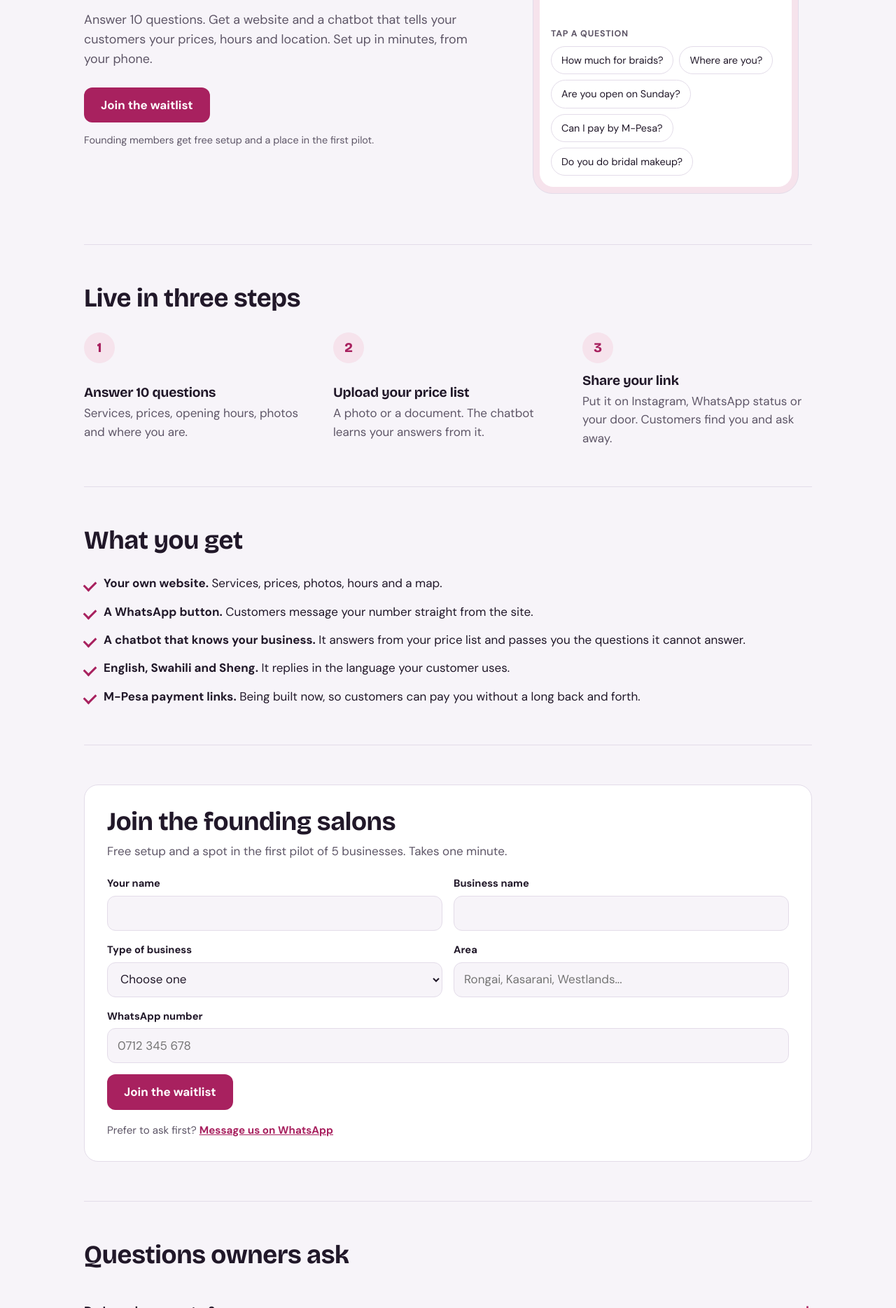
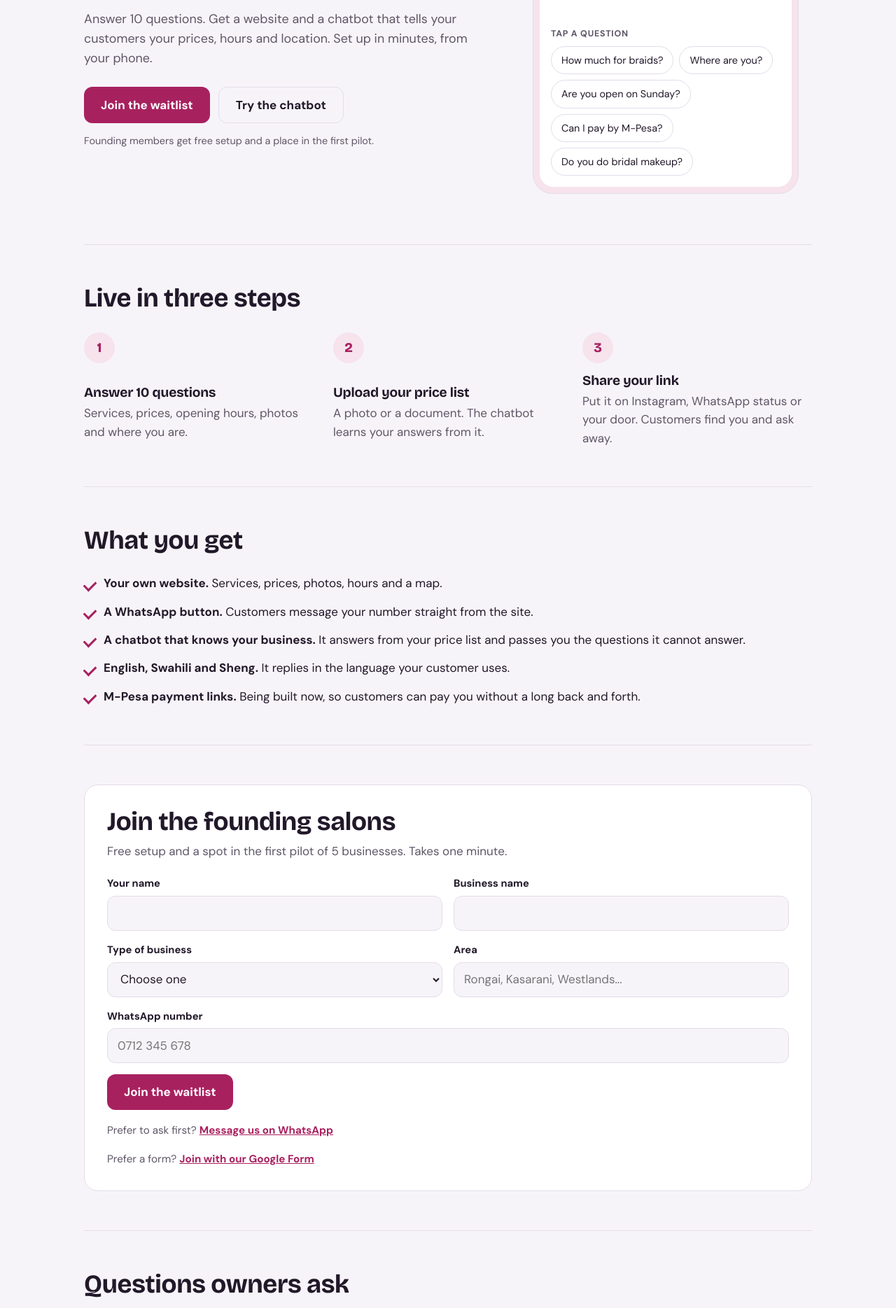
Before and after one commit to Shalom-Technologies/Kioo-sites, a plain HTML site: page index.html in a window 1280 px wide. Shown: the part 476-2345 px from the top of the page at 70% size. Drawn offline with nearby package versions, Linux system fonts and the light colour scheme.

Commit message:
Added an optional google form

```diff
--- a/index.html
+++ b/index.html
@@ -168,7 +168,7 @@ footer { border-top: 1.5px solid var(--line); padding-block: 28px 40px; color: v
         <p class="sub" data-i18n="sub">Answer 10 questions. Get a website and a chatbot that tells your customers your prices, hours and location. Set up in minutes, from your phone.</p>
         <div class="cta-row">
           <a class="btn btn-primary" href="#join-form" id="cta-join" data-i18n="cta">Join the waitlist</a>
-          <!-- <a class="btn btn-ghost" href="#demo-anchor" data-i18n="cta2">Try the chatbot</a> -->
+          <a class="btn btn-ghost" href="#demo-anchor" data-i18n="cta2">Try the chatbot</a>
         </div>
         <p class="fine" data-i18n="fine">Founding members get free setup and a place in the first pilot.</p>
       </div>
@@ -248,6 +248,7 @@ footer { border-top: 1.5px solid var(--line); padding-block: 28px 40px; color: v
             <button class="btn btn-primary" type="submit" id="submit" data-i18n="cta">Join the waitlist</button>
           </form>
           <p class="alt"><span data-i18n="altQ">Prefer to ask first?</span> <a id="wa-ask" href="#" target="_blank" rel="noopener" data-i18n="altA">Message us on WhatsApp</a></p>
+          <p class="alt"><span data-i18n="formQ">Prefer a form?</span> <a id="form-link" href="https://docs.google.com/forms/d/e/1FAIpQLSe8Q554ApgQXNMUCtgkqDoz7Pa1Kuc2hBhFT90TamaLqK6PkQ/viewform" target="_blank" rel="noopener" data-i18n="formA">Join with our Google Form</a></p>
         </div>
         <div class="done" id="done-view" hidden>
           <h2 id="done-h"></h2>
@@ -299,6 +300,7 @@ const T = {
     lName: "Your name", lBiz: "Business name", lType: "Type of business", lArea: "Area", lPhone: "WhatsApp number",
     oPick: "Choose one", oSalon: "Salon", oBarber: "Barbershop / Kinyozi", oBeauty: "Beauty salon (nails, makeup, spa)", oOther: "Other",
     altQ: "Prefer to ask first?", altA: "Message us on WhatsApp", sendWa: "Send my details on WhatsApp",
+    formQ: "Prefer a form?", formA: "Join with our Google Form",
     faqH: "Questions owners ask",
     q1: "Do I need a computer?", a1: "No. You can set up everything from your phone.",
     q2: "Does it work in Swahili?", a2: "Yes. The site and chatbot reply in English or Swahili, and we are testing Sheng with salon owners now.",
@@ -335,6 +337,7 @@ const T = {
     lName: "Jina lako", lBiz: "Jina la biashara", lType: "Aina ya biashara", lArea: "Eneo", lPhone: "Namba ya WhatsApp",
     oPick: "Chagua moja", oSalon: "Saluni", oBarber: "Kinyozi / Barbershop", oBeauty: "Saluni ya urembo (kucha, makeup, spa)", oOther: "Nyingine",
     altQ: "Unataka kuuliza kwanza?", altA: "Tutumie ujumbe WhatsApp", sendWa: "Tuma maelezo yangu WhatsApp",
+    formQ: "Unapendelea fomu?", formA: "Jiunge kupitia Google Form yetu",
     faqH: "Maswali wanayouliza wamiliki",
     q1: "Je, ninahitaji kompyuta?", a1: "Hapana. Unaweza kusanidi kila kitu kwa simu yako.",
     q2: "Je, inafanya kazi kwa Kiswahili?", a2: "Ndiyo. Tovuti na chatbot hujibu kwa Kiingereza au Kiswahili, na tunajaribu Sheng na wamiliki wa saluni sasa hivi.",
```
